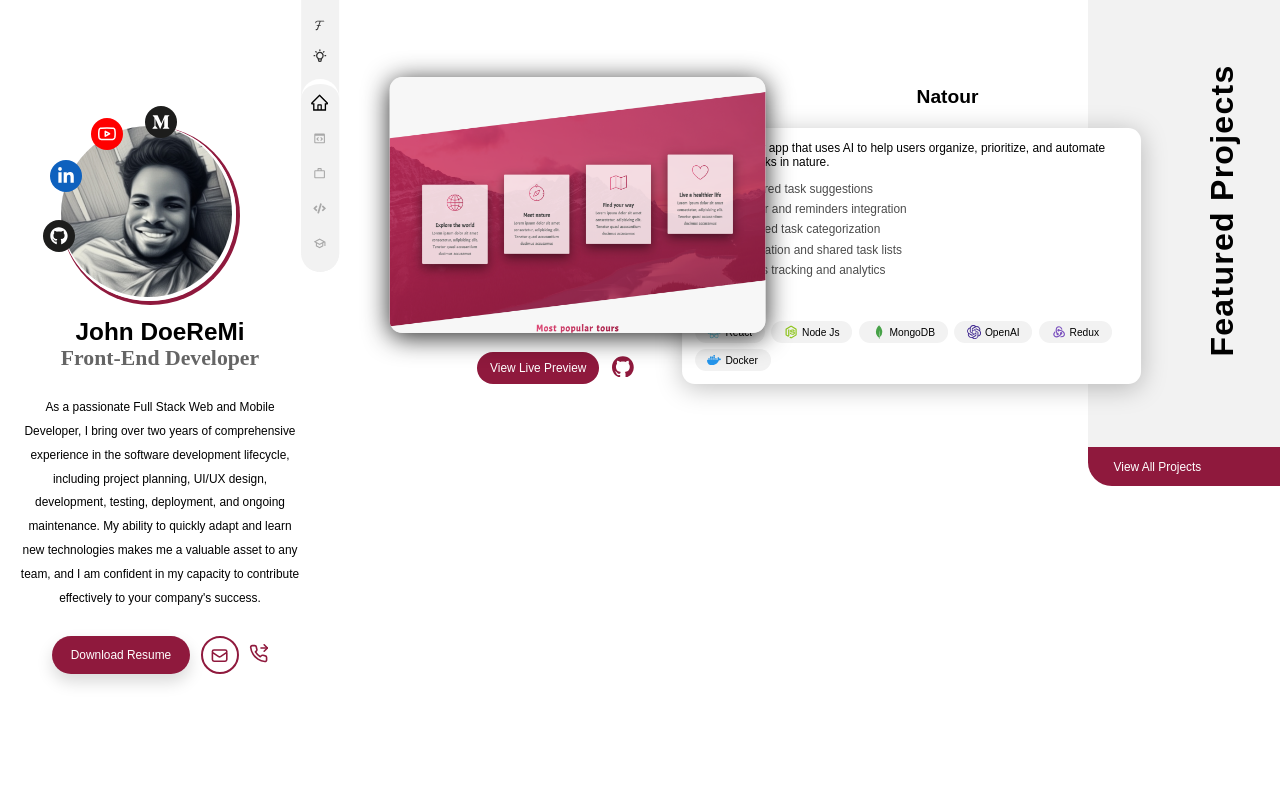
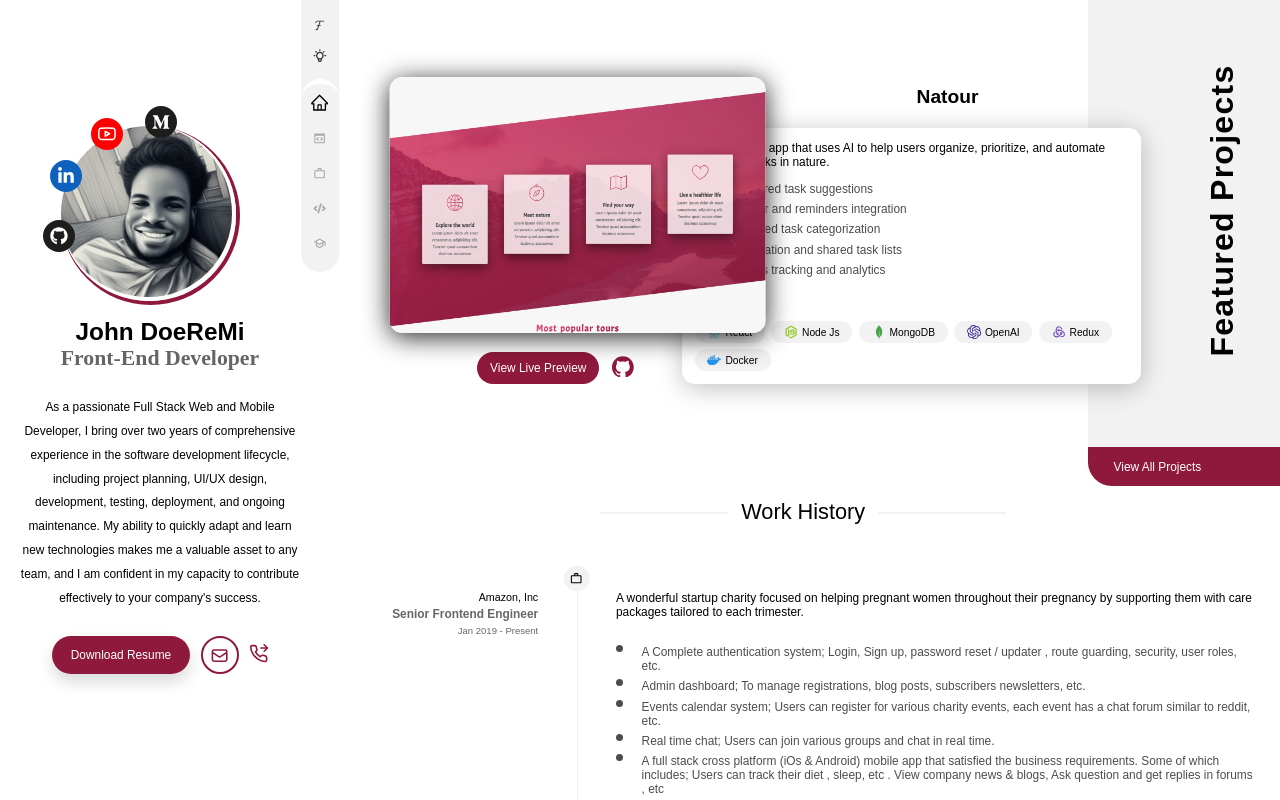
Before and after one commit to beetheprogrammer/portfolio-site, a Next.js app: page / in a window 1280 px wide. Built offline with nearby package versions, Linux system fonts and the light colour scheme; a web font is replaced by a local one.

Commit message:
Work History Section

```diff
--- a/src/app/page.tsx
+++ b/src/app/page.tsx
@@ -1,9 +1,11 @@
 import Projects from "./projects/page";
+import WorkHistoryPage from "./work-history/page";
 
 export default function Home() {
   return (
     <div >
       <Projects/>
+      <WorkHistoryPage/>
     </div>
   );
 }
--- /dev/null
+++ b/src/app/work-history/WorkHistory.styles.tsx
@@ -0,0 +1,93 @@
+import Link from "next/link";
+import styled from "styled-components";
+
+export const WorkHistoryContainer = styled.div`
+	width: 100%;
+	padding-right: 2vw;
+	display: flex;
+	flex-direction: column;
+	align-items: center;
+	position: relative;
+
+	.heading {
+		border-bottom: 2px solid ${(props) => props.theme.gray_1};
+		width: fit-content;
+		padding: 0 10vw;
+		margin-bottom: 4vw;
+
+		.headingText {
+			font-size: 1.7vw;
+			padding: 0 1vw;
+			transform: translateY(50%);
+			background-color: ${(props) => props.theme.background};
+		}
+	}
+`;
+
+export const WorkHistoryItem = styled.div`
+	width: 100%;
+	display: grid;
+	grid-template-columns: 25% 75%;
+
+`;
+
+export const JobHistoryItemSummary = styled.div`
+	display: flex;
+	flex-direction: column;
+  gap: 0.3vw;
+	align-items: flex-end;
+	padding-right: 3vw;
+	border-right: 1px solid ${(props) => props.theme.gray_1};
+	position: relative;
+	padding-top: 2vw;
+
+	.company {
+		font-size: 0.9rem;
+		font-weight: 100;
+	}
+
+	.role {
+		font-weight: bold;
+		opacity: 0.6;
+	}
+
+	.date {
+		font-size: 0.8rem;
+		opacity: 0.6;
+	}
+
+	.marker{
+		height: 2vw;
+		width: 2vw;
+		display: flex;
+		justify-content: center;
+		align-items: center;
+		border-radius: 50%;
+		background-color: ${(props) => props.theme.gray_1};
+		position: absolute;
+		top: 0vw;
+		right: 0;
+		transform: translateX(50%);
+	}
+`;
+
+export const JobHistoryItemDetails = styled.div`
+	padding-left: 3vw;
+	padding-top: 2vw;
+	padding-bottom: 3vw;
+	display: flex;
+	flex-direction: column;
+	gap: 2vw;
+	position: relative;
+`;
+
+export const WorkHistoryButton = styled(Link)`
+	position: absolute;
+	left: 25%;
+	bottom: -15%;
+	text-decoration: none;
+	padding: 1vw 2vw;
+	background-color: ${(props) => props.theme.primaryColor};
+	color: ${(props) => props.theme.white};
+	border-bottom-right-radius: 2vw;
+`;
--- a/src/app/work-history/page.tsx
+++ b/src/app/work-history/page.tsx
@@ -1,8 +1,81 @@
+"use client";
+
+import { useContext } from "react";
+import {
+	JobHistoryItemDetails,
+	JobHistoryItemSummary,
+	WorkHistoryButton,
+	WorkHistoryContainer,
+	WorkHistoryItem,
+} from "./WorkHistory.styles";
+import { AppContext } from "@/components/AppWrapper/AppWrapper";
+import { MdWorkOutline } from "react-icons/md";
+import { ListItem, ListItems, SkillsContainer } from "../projects/projects.styles";
+import { BsCircleFill } from "react-icons/bs";
+
 export default function WorkHistoryPage() {
-  return (
-    <div>
-      <h1>Work History</h1>
-      <p>This is the Work History page.</p>
-    </div>
-  );
+	const { languageTexts, isHomePage, theme } = useContext(AppContext)!;
+	const WORK_HISTORY = languageTexts.workHistory.workHistoryList;
+	const workHistoryToShow = isHomePage
+		? WORK_HISTORY.slice(0, 1)
+		: WORK_HISTORY;
+
+	return (
+		<WorkHistoryContainer>
+			<div className="heading">
+				<p className="headingText">{languageTexts.workHistory.title}</p>
+			</div>
+			{workHistoryToShow.map(
+				(
+					{
+						companyName,
+						companyLogo,
+						jobTitle,
+						startDate,
+						endDate,
+						companyDescription,
+						responsibilities,
+						technologies,
+					},
+					index
+				) => (
+					<WorkHistoryItem key={index}>
+						<JobHistoryItemSummary>
+							<h1 className="company">{companyName}</h1>
+							<p className="role">{jobTitle}</p>
+							<p className="date">
+								{startDate} - {endDate}
+							</p>
+							<div className="marker">
+								<MdWorkOutline color={theme.textColor} size={"1vw"} />
+							</div>
+						</JobHistoryItemSummary>
+						<JobHistoryItemDetails>
+							<p>{companyDescription}</p>
+							<ListItems>
+								{responsibilities.map((functionality, index) => (
+									<ListItem key={index}>
+										<BsCircleFill size={7} />
+										<span>{functionality}</span>
+									</ListItem>
+								))}
+							</ListItems>
+							<SkillsContainer>
+								{technologies.map(({ name, icon }, index) => (
+									<p key={index} className="skill">
+										{icon.normal} {name}
+									</p>
+								))}
+							</SkillsContainer>
+						</JobHistoryItemDetails>
+					</WorkHistoryItem>
+				)
+			)}
+			{isHomePage && (
+				<WorkHistoryButton href={"/work-history"}>
+					{languageTexts.workHistory.viewWorkHistory}
+				</WorkHistoryButton>
+			)}
+		</WorkHistoryContainer>
+	);
 }
```
